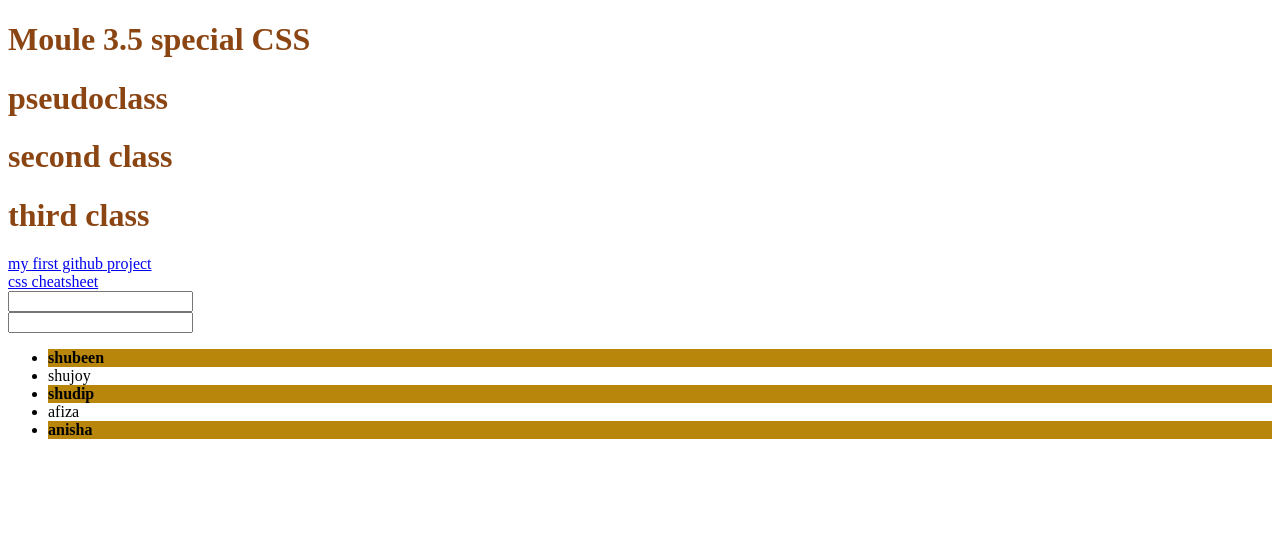
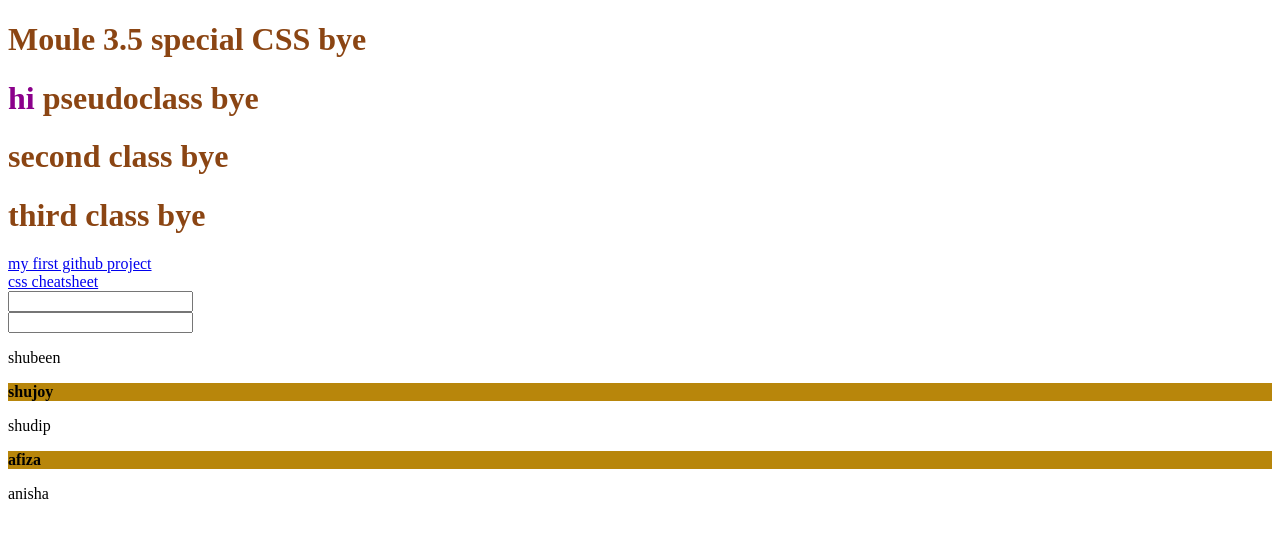
Before and after one commit to shubeen/module-3.5-special-CSS, a plain HTML site: page index.html in a window 1280 px wide. Drawn offline with Linux system fonts and the light colour scheme.

Commit message:
lecture 3 module 3.5

```diff
--- a/index.html
+++ b/index.html
@@ -24,16 +24,23 @@
     }
     input:focus{
         font-size: larger;
-        font-style: italic;
+        font-style: itapc;
     }
-    li:nth-child(2n+1){
+    p:nth-child(2n+1){
         background-color: darkgoldenrod;
         font-weight: 700;
+    }
+    .special::before{
+        content: " hi ";
+        color: darkmagenta;
+    }
+    h1::after{
+        content: " bye ";
     }
 </style>
 <h1>Moule 3.5 special CSS </h1>
 
-<h1>pseudoclass</h1>
+<h1 class="special">pseudoclass</h1>
 <h1 class="normal">second class</h1>
 <h1 class="special-effect">third class</h1>
 <a href="https://shubeen.github.io/my-first-website/"> my first github project</a>
@@ -46,12 +53,12 @@
     <input name="email" type="text">
     <br>
     <input  name="passwrod" type="text">
-    <ul>
-        <li>shubeen</li>
-        <li>shujoy</li>
-        <li>shudip</li>
-        <li>afiza</li>
-        <li>anisha</li>
-    </ul>
+
+        <p>shubeen</p>
+        <p>shujoy</p>
+        <p>shudip</p>
+        <p>afiza</p>
+        <p>anisha</p>
+
 </body>
 </html>
```
